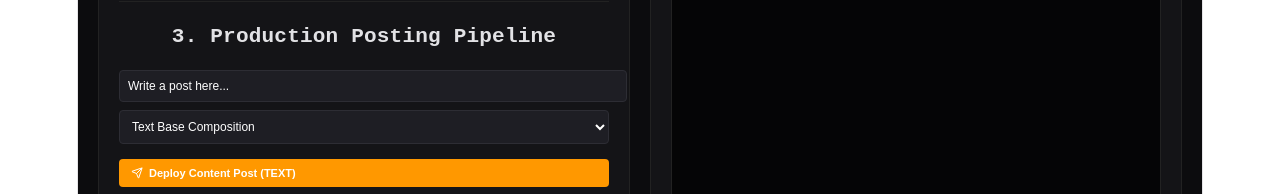
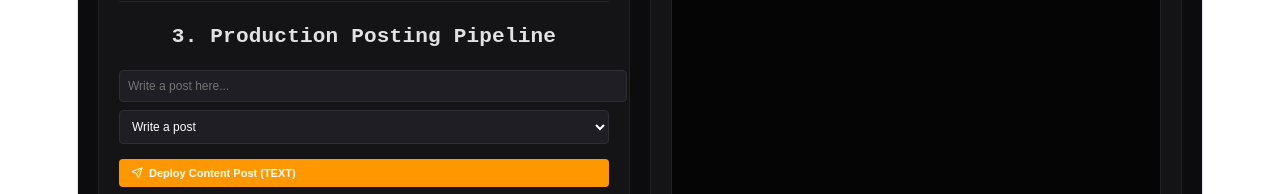
Before and after one commit to DiamondYeah/CSSWENG-Application, a React (Vite) app: page / in a window 1280 px wide. Shown: the part 417-611 px from the top of the page. Built offline with nearby package versions, Linux system fonts and the light colour scheme.

Commit message:
Refactor LinkedInTester component: update and input placeholders for clarity

```diff
--- a/src/components/LinkedInTester.tsx
+++ b/src/components/LinkedInTester.tsx
@@ -17,7 +17,7 @@ export default function LinkedInTester() {
   const [authorUrn, setAuthorUrn] = useState("");
   const [profile, setProfile] = useState<any>(null);
 
-  const [commentary, setCommentary] = useState("Write a post here...");
+  const [commentary, setCommentary] = useState(""); // Common text content for posts *sample body*
   const [mediaType, setMediaType] = useState<"TEXT" | "IMAGE" | "VIDEO">("TEXT");
   const [file, setFile] = useState<File | null>(null);
 
@@ -191,12 +191,12 @@ export default function LinkedInTester() {
           <hr style={styles.hr}/>
 
           <h3>3. Production Posting Pipeline</h3>
-          <input placeholder="Commentary text content..." value={commentary} onChange={e=>setCommentary(e.target.value)} style={styles.input}/>
+          <input placeholder="Write a post here..." value={commentary} onChange={e=>setCommentary(e.target.value)} style={styles.input}/>
           <div style={{...styles.row, marginTop: '8px'}}>
             <select value={mediaType} onChange={e=>setMediaType(e.target.value as any)} style={styles.input}>
-              <option value="TEXT">Text Base Composition</option>
-              <option value="IMAGE">Image File Content Stream</option>
-              <option value="VIDEO">Video File Content Stream</option>
+              <option value="TEXT">Write a post </option>
+              <option value="IMAGE">Upload Image</option>
+              <option value="VIDEO">Upload Video</option>
             </select>
             {mediaType !== 'TEXT' && <input type="file" accept={mediaType==='IMAGE'?'image/*':'video/*'} onChange={e=>setFile(e.target.files?e.target.files[0]:null)} style={styles.input}/>}
           </div>
```
Also changed, not shown: 1 other file (tests, documents, lock files or other folders).
